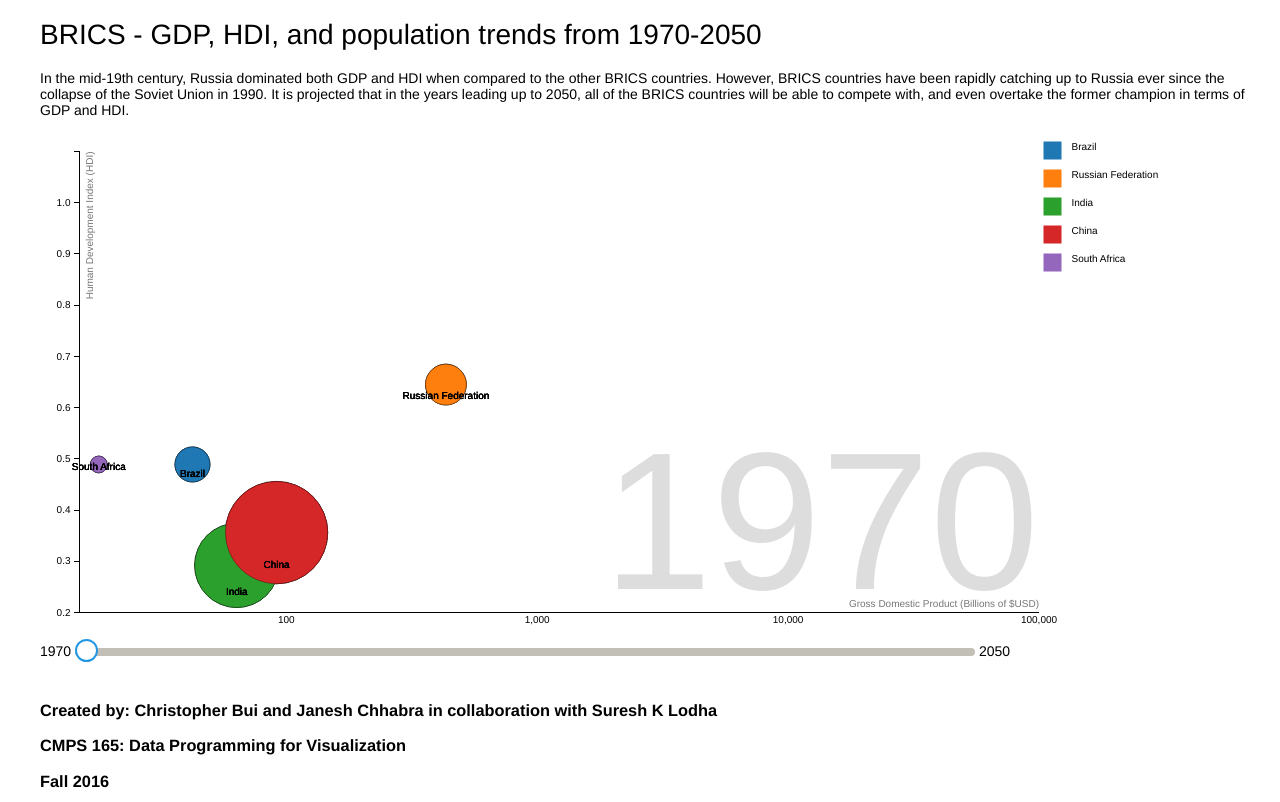
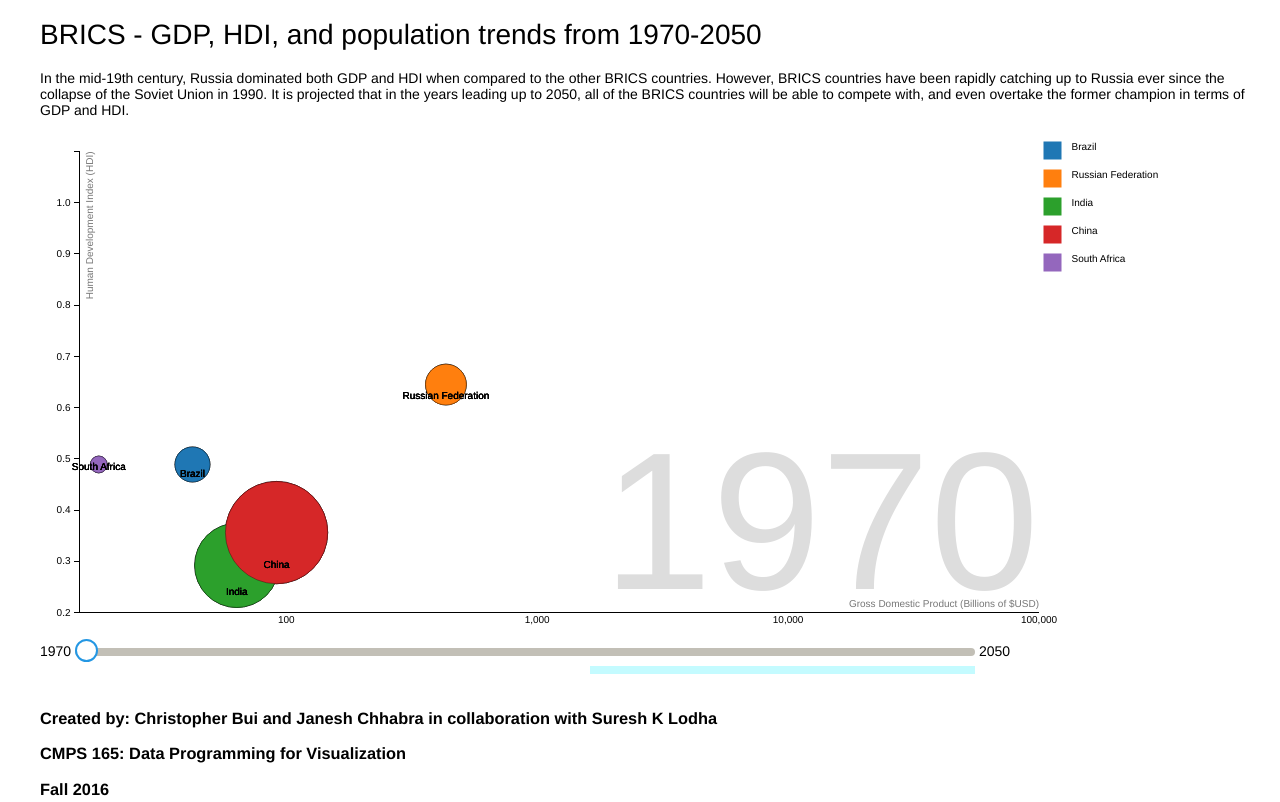
Before and after one commit to cbui505/BRICS_TimeChart, a plain HTML site: page index.html in a window 1280 px wide. Shown: the top 802 px of the page. Drawn offline with nearby package versions, Linux system fonts and the light colour scheme.

Commit message:
added placeholder to indicate projections

```diff
--- a/TimeChart.css
+++ b/TimeChart.css
@@ -193,3 +193,15 @@ input[type=range]:focus::-ms-fill-lower {
 input[type=range]:focus::-ms-fill-upper {
   background: #C2BFB6;
 }
+
+#projected{
+    background-color: #b6fbff;
+    height: 8px;
+    position: relative;
+    width: 385px;
+    left: 550px;
+    /*
+    bottom: 18px;
+    */
+    opacity: 0.8;
+}
--- a/index.html
+++ b/index.html
@@ -18,6 +18,9 @@
 <input type="range" name="points" min="1970" max="2050" step="1" value="0" id="slider-time" style="width:900px"
        onchange="updateData(this.value);" oninput = "updateData(this.value);">
 <span id="max-time">2050</span>
+
+<div id="projected">&nbsp;</div>
+
 <h3><br>Created by: Christopher Bui and Janesh Chhabra in collaboration with Suresh K Lodha</h3>
 <h3>CMPS 165: Data Programming for Visualization</h3>
 <h3>Fall 2016</h3>
```
